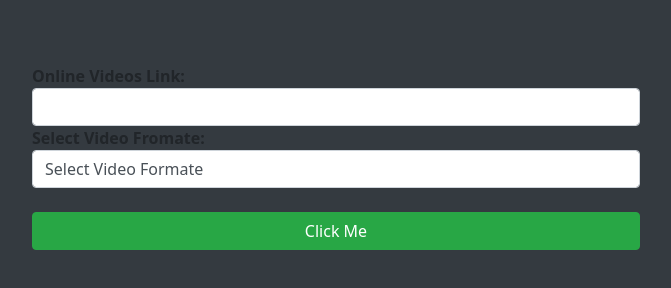
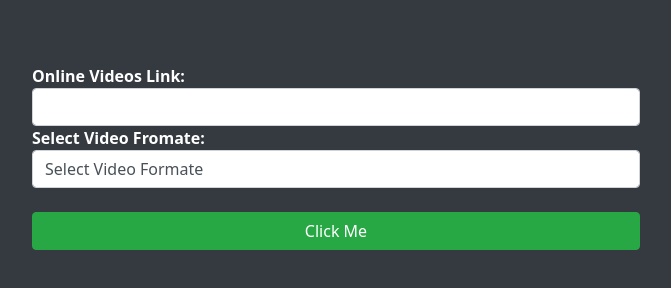
Before and after one commit to bayfrs/YtDownloadLoader, a plain HTML site: page index.html in a window 1280 px wide. Shown: the whole page, without its empty margins (304-975 px from the left). Drawn offline with nearby package versions, Linux system fonts and the light colour scheme.

Commit message:
update index.html

```diff
--- a/index.html
+++ b/index.html
@@ -16,7 +16,7 @@
         <div class="row">
           <div class="col-md-12">
             <div class="form-group">
-              <label class="text-weight"><b>Online Videos Link:</b></label>
+              <label class="text-weight" style="color:#FFFFFF;"><b>Online Videos Link:</b></label>
               <input type="txt" name="link" class="form-control link" required>
             </div>
           </div>
@@ -25,7 +25,7 @@
           <div class="row">
             <div class="col-md-12">
               <div class="form-group">
-                <label class="text-weight"><b>Select Video Fromate:</b></label>
+                <label class="text-weight" style="color:#FFFFFF;"><b>Select Video Fromate:</b></label>
                 <select class="form-control formte" required>
                   <option selected disabled>Select Video Formate</option>
                   <option value="mp3">Mp3</option>
```
